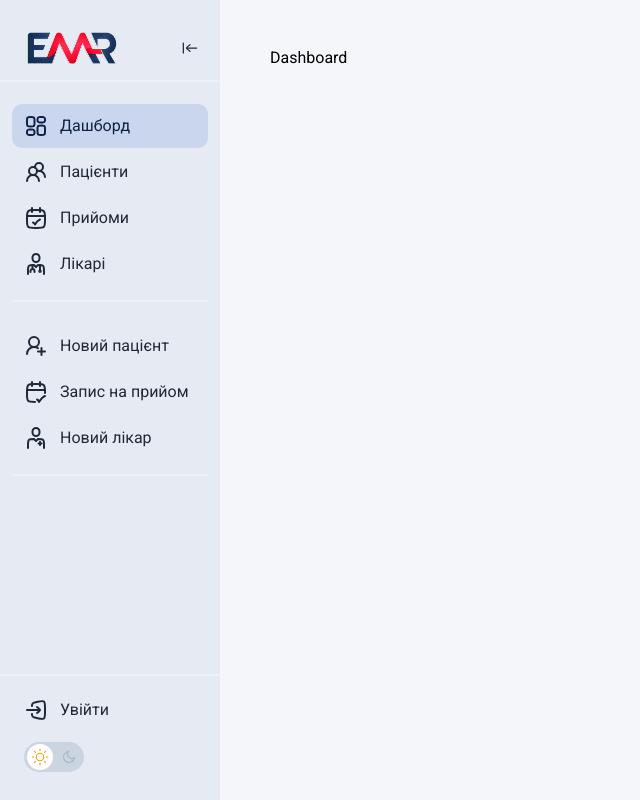
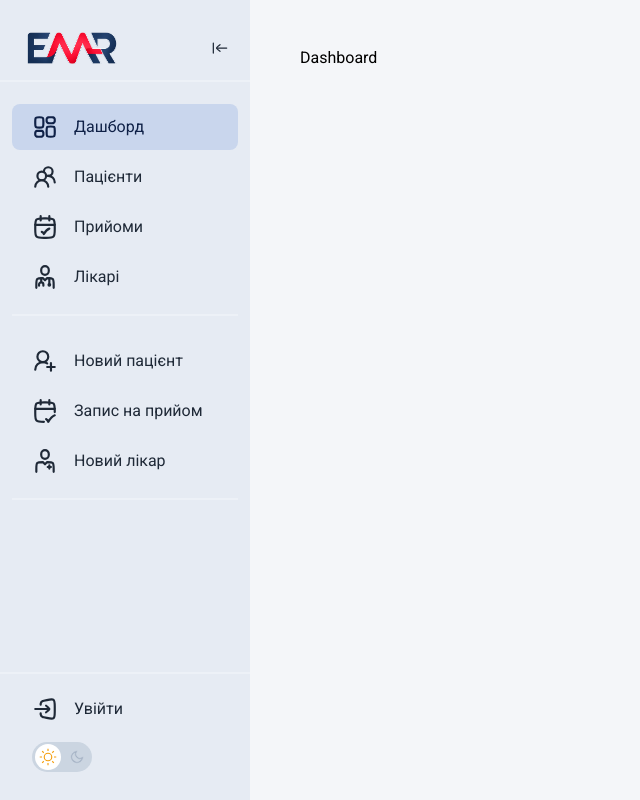
Before and after one commit to sllawwkoo/emr-dashboard, a React (Vite) app: page / in a window 1280 px wide. Shown: the whole page, without its empty margins (0-640 px from the left). Built offline with nearby package versions, Linux system fonts and the light colour scheme.

Commit message:
STYLE: make sidebar denser with adaptiveValue (includes: menu padding/gap/label/tooltip; reduced vertical spacing; thinner borders)

```diff
--- a/src/layout/components/AuthEntry/AuthEntry.module.scss
+++ b/src/layout/components/AuthEntry/AuthEntry.module.scss
@@ -1,4 +1,3 @@
 .entry {
   width: 100%;
-  justify-content: flex-start;
 }
--- a/src/layout/components/CreateActions/CreateActions.module.scss
+++ b/src/layout/components/CreateActions/CreateActions.module.scss
@@ -2,7 +2,7 @@
   display: flex;
   flex-direction: column;
   border-bottom: toRem(2) solid var(--border-soft);
-  padding-block: toRem(14);
+  @include adaptiveValue("padding-block", 14, 10);
 }
 
 .list {
@@ -11,7 +11,7 @@
   padding: 0;
   display: flex;
   flex-direction: column;
-  gap: toRem(2);
+  @include adaptiveValue("gap", 4, 2);
 }
 
 .item {
--- a/src/layout/components/MainMenu/MainMenu.module.scss
+++ b/src/layout/components/MainMenu/MainMenu.module.scss
@@ -2,7 +2,7 @@
   display: flex;
   flex-direction: column;
   border-bottom: toRem(2) solid var(--border-soft);
-  padding-block: toRem(14);
+  @include adaptiveValue("padding-block", 14, 10);
 }
 
 .list {
@@ -11,7 +11,7 @@
   padding: 0;
   display: flex;
   flex-direction: column;
-  gap: toRem(2);
+  @include adaptiveValue("gap", 4, 2);
 }
 
 .item {
--- a/src/layout/components/Sidebar/Sidebar.module.scss
+++ b/src/layout/components/Sidebar/Sidebar.module.scss
@@ -1,5 +1,5 @@
 .sidebar {
-  --sidebar-width: #{toRem(220)};
+  --sidebar-width: #{toRem(250)};
   --sidebar-width-collapsed: #{toRem(72)};
 
   position: sticky;
@@ -11,12 +11,23 @@
   max-height: 100vh;
   background-color: var(--bg-sidebar);
   overflow: hidden;
-  padding-block: toRem(16);
+  @include adaptiveValue("padding-block", 16, 10);
   transition: width var(--tr-slow), min-width var(--tr-slow);
+  will-change: width, min-width;
 
   &.collapsed {
     width: var(--sidebar-width-collapsed);
     min-width: var(--sidebar-width-collapsed);
+
+    @media (max-width: 767.98px) {
+      width: toRem(62);
+     min-width: toRem(62);
+    }
+
+    @media (max-width: 479.98px) {
+      width: toRem(52);
+     min-width: toRem(52);
+    }
   }
 }
 
@@ -27,6 +38,7 @@
   overflow-x: hidden;
   display: flex;
   flex-direction: column;
-  gap: toRem(8);
-  padding: toRem(8) toRem(12);
+  @include adaptiveValue("gap", 8, 6);
+  @include adaptiveValue("padding-block", 8, 6);
+  @include adaptiveValue("padding-inline", 12, 10);
 }
--- a/src/layout/components/SidebarAction/SidebarAction.module.scss
+++ b/src/layout/components/SidebarAction/SidebarAction.module.scss
@@ -1,38 +1,46 @@
 .action {
   position: relative;
-
   display: flex;
   align-items: center;
-  gap: 12px;
-
-  padding: 10px 12px;
-  border-radius: 10px;
-
+  @include adaptiveValue("gap", 16, 12);
+  @include adaptiveValue("padding-block", 10, 6);
+  @include adaptiveValue("padding-inline", 20, 14);
+  border-radius: toRem(8);
   cursor: pointer;
   color: var(--color-text);
   text-decoration: none;
+  transition: background-color var(--tr-fast), gap var(--tr-fast);
+  will-change: background-color, gap;
 
-  transition: background-color var(--transition-ease-base), gap var(--transition-ease-base);
-  will-change: background-color, gap;
+  @media (any-hover: hover) {
+    &:hover {
+      background-color: var(--color-hover);
+    }
+  }
+
+  @media (max-width: 767.98px) {
+    @include adaptiveValue("padding-block", 8, 6);
+    @include adaptiveValue("padding-inline", 6, 4);
+  }
 }
 
-.action:hover {
-  background-color: var(--color-hover);
-}
 
 /* ICON */
 .icon {
   flex-shrink: 0;
+  @include adaptiveValue("width", 26, 20);
+  @include adaptiveValue("height", 26, 20);
+  display: flex;
+  align-items: center;
+  justify-content: center;
 }
 
 /* LABEL */
 .label {
   white-space: nowrap;
-  transition:
-    opacity 0.2s ease,
-    transform 0.2s ease,
-    width 0.2s ease;
-
+  @include adaptiveValue("font-size", 16, 12);
+  line-height: 1.35;
+  transition: opacity var(--tr-fast), transform var(--tr-fast), width var(--tr-fast);
   opacity: 1;
   transform: translateX(0);
 }
@@ -53,32 +61,28 @@
   gap: 0;
 }
 
-/* TOOLTIP — inline, below icon, inside sidebar */
+/* TOOLTIP */
 .tooltip {
   position: absolute;
   top: 100%;
   left: 50%;
-  transform: translate(-50%, 4px);
-
-  padding: 4px 8px;
-  border-radius: 6px;
+  transform: translate(-50%, toRem(4));
+  @include adaptiveValue("padding-block", 4, 3);
+  @include adaptiveValue("padding-inline", 8, 6);
+  border-radius: toRem(6);
   width: 130%;
-
   background-color: var(--color-tooltip-bg);
   color: var(--color-tooltip-text);
-
-  font-size: 11px;
+  @include adaptiveValue("font-size", 11, 10);
   line-height: 1.2;
-  // white-space: nowrap;
   text-align: center;
-
   opacity: 0;
   pointer-events: none;
   z-index: 10;
-  transition: opacity 0.15s ease, transform 0.15s ease;
+  transition: opacity var(--tr-fast), transform var(--tr-fast);
 }
 
 .action:hover .tooltip {
   opacity: 1;
-  transform: translate(-50%, 6px);
+  transform: translate(-50%, toRem(6));
 }
--- a/src/layout/components/SidebarFooter/SidebarFooter.module.scss
+++ b/src/layout/components/SidebarFooter/SidebarFooter.module.scss
@@ -2,22 +2,22 @@
   display: flex;
   flex-direction: column;
   align-items: stretch;
-  gap: toRem(10);
-  padding-inline: toRem(12);
-  padding-block: toRem(12);
+  @include adaptiveValue("gap", 10, 8);
+  @include adaptiveValue("padding-inline", 12, 10);
+  @include adaptiveValue("padding-block", 12, 10);
   margin-top: auto;
   flex-shrink: 0;
   border-top: toRem(2) solid var(--border-soft);
 }
 
+.footer > *:last-child {
+  @include adaptiveValue("margin-left", 20, 8);
 
-.footer>*:last-child {
-  margin-left: toRem(12);
 }
 
 .footer.collapsed {
   align-items: center;
-  padding-block: toRem(10);
+  @include adaptiveValue("padding-block", 10, 6);
 }
 
 
--- a/src/layout/components/SidebarHeader/SidebarHeader.module.scss
+++ b/src/layout/components/SidebarHeader/SidebarHeader.module.scss
@@ -2,9 +2,9 @@
   display: flex;
   align-items: center;
   justify-content: space-between;
-  gap: toRem(8);
-  padding-inline: toRem(12);
-  padding-block: toRem(14);
+  @include adaptiveValue("gap", 8, 6);
+  @include adaptiveValue("padding-inline", 12, 10);
+  @include adaptiveValue("padding-block", 14, 12);
   flex-shrink: 0;
   border-bottom: toRem(2) solid var(--border-soft);
 
@@ -12,7 +12,7 @@
     flex-direction: column;
     align-items: center;
     justify-content: center;
-    gap: toRem(8);
+    @include adaptiveValue("gap", 8, 6);
 
     .logoWrap {
       flex: 0;
--- a/src/layout/components/ThemeSwitcher/ThemeSwitcher.module.scss
+++ b/src/layout/components/ThemeSwitcher/ThemeSwitcher.module.scss
@@ -23,6 +23,7 @@
   display: inline-block;
   transition: width var(--tr-base), height var(--tr-base);
   will-change: width, height;
+  cursor: pointer;
 }
 
 /* Ховаємо реальний чекбокс */
```
